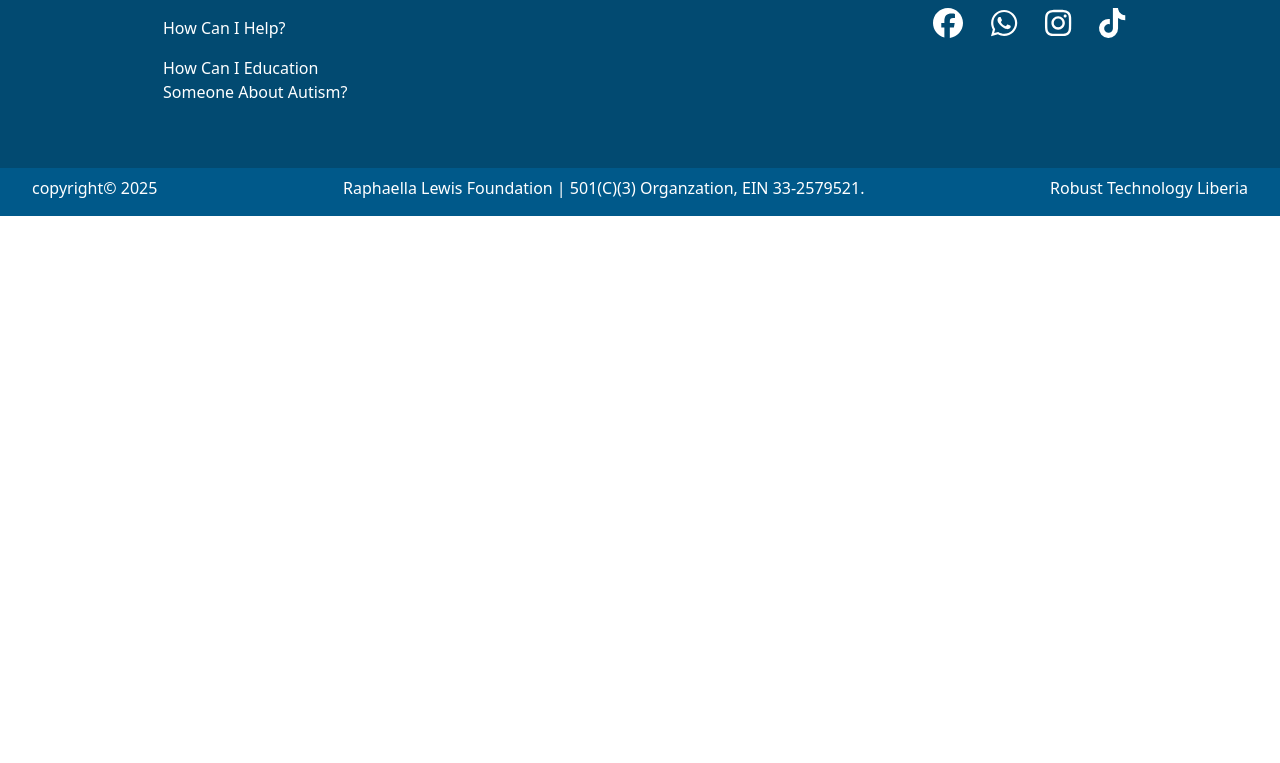
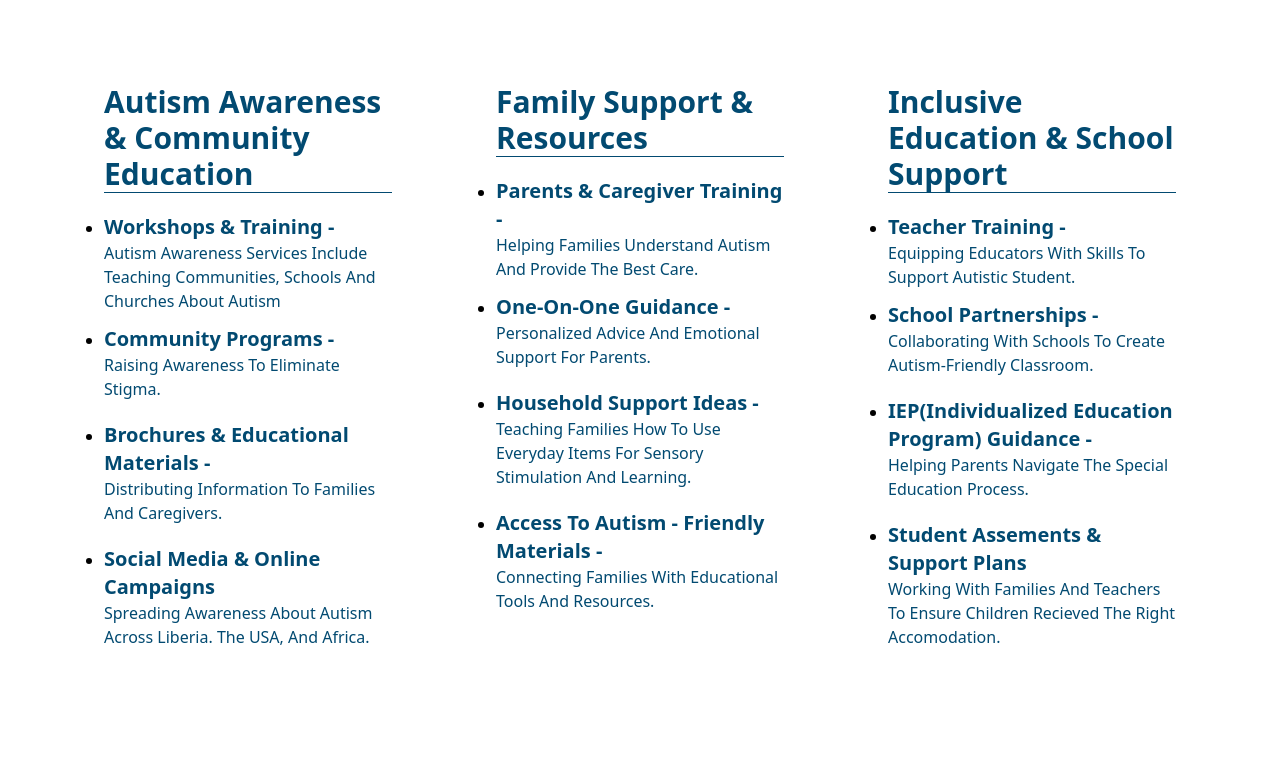
Before and after one commit to astainy1/Raphaella, a React (Vite) app: page /Raphaella/services in a window 1280 px wide. Shown: the part 1117-1880 px from the top of the page. Before the commit the page ends 1333 px from the top, so only its background shows below. Built offline with nearby package versions, Linux system fonts and the light colour scheme.

Commit message:
partial updates

```diff
--- a/src/content.jsx
+++ b/src/content.jsx
@@ -1,12 +1,11 @@
 import React from 'react';
+import { Link } from 'react-router-dom';
 import $ from 'jquery';
 import img from './img/RLF-7-2-1024x570.webp';
-import FAQ from './FAQ'
+import FAQ from './FAQ';
 
 class Content extends React.Component {
-  componentDidMount() {
-
-  }
+  componentDidMount() {}
 
   componentWillUnmount() {
     $(window).off('scroll');
@@ -29,26 +28,30 @@ class Content extends React.Component {
               and community outreach to break stigma and ensure autistic children thrive.
             </p>
             <div className="mt-12 flex justify-center">
-            <button className="uppercase bg-sky-800 text-white py-3 px-8 cursor-pointer hover:underline">
+              <Link
+                to="/services"
+                className="uppercase bg-sky-800 text-white py-3 px-8 cursor-pointer hover:underline"
+              >
                 our services
-            </button>
+              </Link>
             </div>
           </div>
           <div className="w-full md:w-1/2 flex justify-center m-14">
-          <img src={img} alt="RLF Program" className="m-auto md:max-w-full md:h-auto cursor-pointer" />
-
+            <img
+              src={img}
+              alt="RLF Program"
+              className="m-auto md:max-w-full md:h-auto cursor-pointer"
+            />
+          </div>
         </div>
 
-      </div>
         <div className="h-auto mb-36">
-        <h1 className="text-sky-900 uppercase font-bold text-4xl m-8 md:ml-14 md:m-14">
-          faq
-        </h1>
-        <FAQ/>
+          <h1 className="text-sky-900 uppercase font-bold text-4xl m-8 md:ml-14 md:m-14">faq</h1>
+          <FAQ />
         </div>
       </>
     );
   }
 }
 
-export default Content
+export default Content;
--- a/src/copyright.jsx
+++ b/src/copyright.jsx
@@ -15,7 +15,7 @@ class CopyRight extends React.Component{
 						</span>
 				</div>
 				<div className="text-white mt-2 ml-8">
-					<span className="capitalize">raphaella lewis foundation | <span>501(c)(3) Organzation, EIN 33-2579521.</span></span>
+					<span className="capitalize">raphaella lewis foundation | <span>501(c)(3) Organzation, EIN 33-2579521</span></span>
 				</div>
 				<div className="ml-8 mt-2 md:mr-8 md:mt-2 text-white capitalize">
 
--- a/src/main.jsx
+++ b/src/main.jsx
@@ -10,8 +10,8 @@ import Gallery from './gallery';
 import Footer from './footer';
 import CopyRight from './copyright';
 import About from './pages/about';
+import Services from './pages/services';
 import CoreValues from './pages/core_values';
-
 import './App.css';
 
 class Home extends React.Component {
@@ -36,6 +36,7 @@ class Layout extends React.Component {
           <Route path="/" element={<Navigate to="/home" replace />} />
           <Route path="/home" element={<Home />} />
           <Route path="/about" element={<About />} />
+          <Route path="/services" element={<Services/>}/>
           <Route path="/cores" element={<CoreValues />} />
         </Routes>
         <Footer />
--- a/src/pages/services.jsx
+++ b/src/pages/services.jsx
@@ -0,0 +1,161 @@
+import React from 'react'
+
+
+class Services extends React.Component{
+
+	render(){
+
+		return(
+
+			<>
+			<div className="bg-white h-auto mb-32">
+				<h1 className="font-sans font-bold m-10 md:m-24 md:text-3xl capitalize text-sky-900">
+					Explore Autism Awareness Services - Together, we can break the stigma and build a brighter future for autistic children. Explore our services below to learn how we are making a difference!
+			</h1>
+			{/*service*/}
+
+			{/*first column*/}
+			<div className="flex flex-wrap justify-evenly gap-0">
+				<div className="w-72">
+					<h1 className="text-3xl capitalize text-sky-900 font-bold font-sans">
+						autism awareness &#38; community education
+						<hr/>
+					</h1>
+					<ul className="pt-5">
+						<li className="list-disc">
+							<b className="capitalize text-sky-900 text-xl">
+								workshops &#38; training -
+							</b>
+							<p className="text-sky-900 font-sans font-normal capitalize">
+
+								autism awareness services include teaching communities, schools and churches about autism
+							</p>
+						</li>
+						<li className="list-disc pt-3">
+							<b className="capitalize text-sky-900 text-xl">
+								community programs -
+							</b>
+							<p className="text-sky-900 font-sans font-normal capitalize">
+
+								raising awareness to eliminate stigma.
+							</p>
+						</li>
+						<li className="list-disc pt-5">
+							<b className="capitalize text-sky-900 text-xl">
+								brochures &#38; educational materials -
+							</b>
+							<p className="text-sky-900 font-sans font-normal capitalize">
+
+								distributing information to families and caregivers.
+							</p>
+						</li>
+						<li className="list-disc pt-5">
+							<b className="capitalize text-sky-900 text-xl">
+								social media &#38; online campaigns
+							</b>
+							<p className="text-sky-900 font-sans font-normal capitalize">
+
+								spreading awareness about autism across liberia. the <span className="uppercase">usa</span>, and africa.
+							</p>
+						</li>
+					</ul>
+					{/*second column*/}
+				</div>
+				<div className="w-72 mt-5 md:mt-0">
+					<h1 className="text-3xl capitalize text-sky-900 font-bold font-sans">
+						family support &#38; resources
+						<hr/>
+					</h1>
+					<ul className="pt-5">
+						<li className="list-disc">
+							<b className="capitalize text-sky-900 text-xl">
+								parents &#38; caregiver training -
+							</b>
+							<p className="text-sky-900 font-sans font-normal capitalize">
+
+								helping families understand autism and provide the best care.
+							</p>
+						</li>
+						<li className="list-disc pt-3">
+							<b className="capitalize text-sky-900 text-xl">
+								one-on-one guidance -
+							</b>
+							<p className="text-sky-900 font-sans font-normal capitalize">
+
+								personalized advice and emotional support for parents.
+							</p>
+						</li>
+						<li className="list-disc pt-5">
+							<b className="capitalize text-sky-900 text-xl">
+								household support ideas -
+							</b>
+							<p className="text-sky-900 font-sans font-normal capitalize">
+
+								teaching families how to use everyday items for sensory stimulation and learning.
+							</p>
+						</li>
+						<li className="list-disc pt-5">
+							<b className="capitalize text-sky-900 text-xl">
+								access to autism - friendly materials -
+							</b>
+							<p className="text-sky-900 font-sans font-normal capitalize">
+
+								connecting families with educational tools and resources.
+							</p>
+						</li>
+					</ul>
+				</div>
+				{/*third column*/}
+				<div className="w-72">
+					<h1 className="text-3xl capitalize text-sky-900 font-bold font-sans">
+						inclusive education &#38; school support
+						<hr/>
+					</h1>
+					<ul className="pt-5">
+						<li className="list-disc">
+							<b className="capitalize text-sky-900 text-xl">
+								teacher training -
+							</b>
+							<p className="text-sky-900 font-sans font-normal capitalize">
+
+								equipping educators with skills to support autistic student.
+							</p>
+						</li>
+						<li className="list-disc pt-3">
+							<b className="capitalize text-sky-900 text-xl">
+								school partnerships -
+							</b>
+							<p className="text-sky-900 font-sans font-normal capitalize">
+
+								collaborating with schools to create autism-friendly classroom.
+							</p>
+						</li>
+						<li className="list-disc pt-5">
+							<b className="capitalize text-sky-900 text-xl">
+								<span className="uppercase">iep</span>(individualized education program) guidance -
+							</b>
+							<p className="text-sky-900 font-sans font-normal capitalize">
+
+								helping parents navigate the special education process.
+							</p>
+						</li>
+						<li className="list-disc pt-5">
+							<b className="capitalize text-sky-900 text-xl">
+								student assements &#38; support plans
+							</b>
+							<p className="text-sky-900 font-sans font-normal capitalize">
+
+								working with families and teachers to ensure children recieved the right accomodation.
+							</p>
+						</li>
+					</ul>
+				</div>
+			</div>
+			</div>
+			</>
+
+			)
+	}
+}
+
+export default Services
```
Lines whose indentation alone changed are shown as unchanged.
